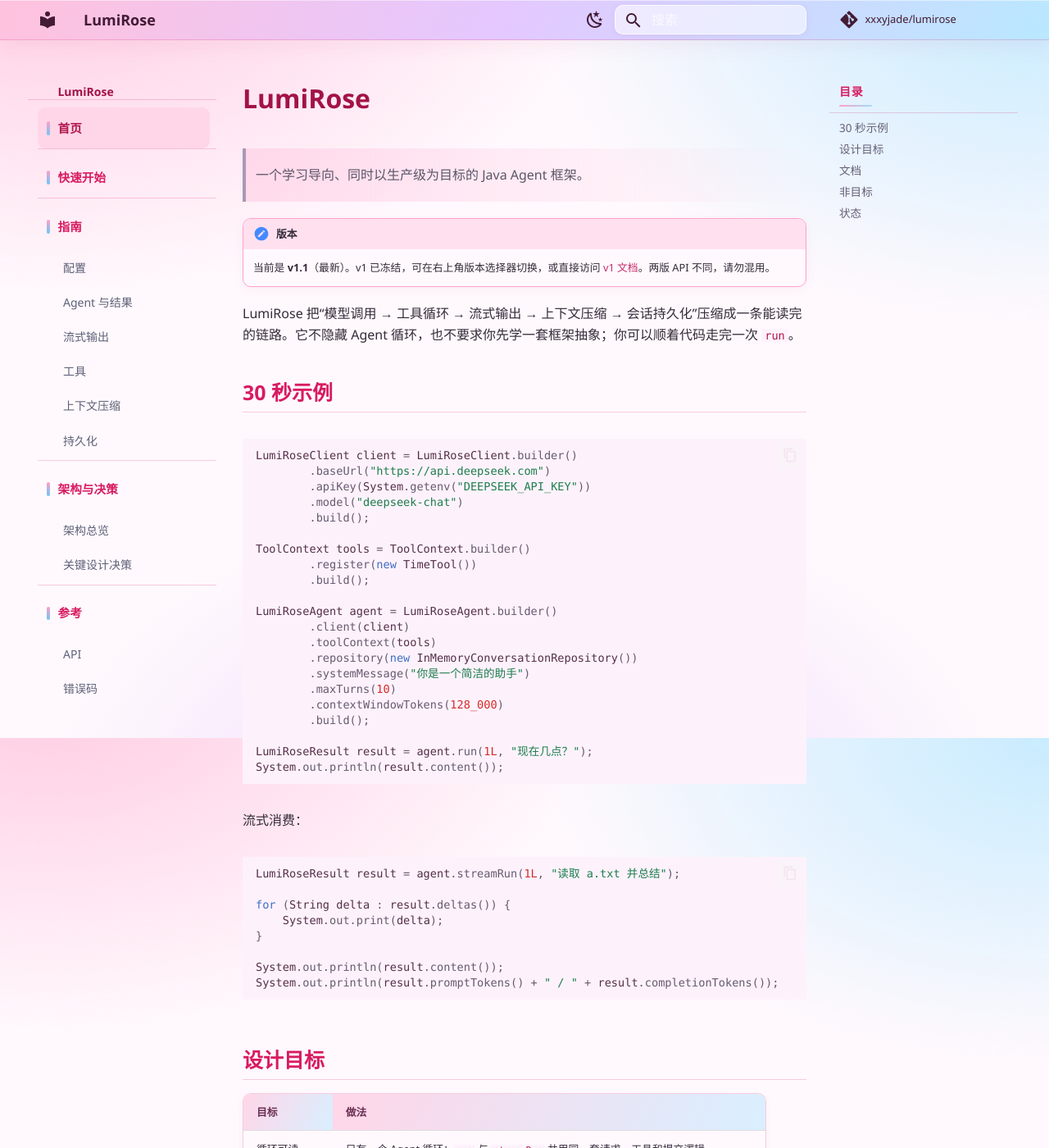
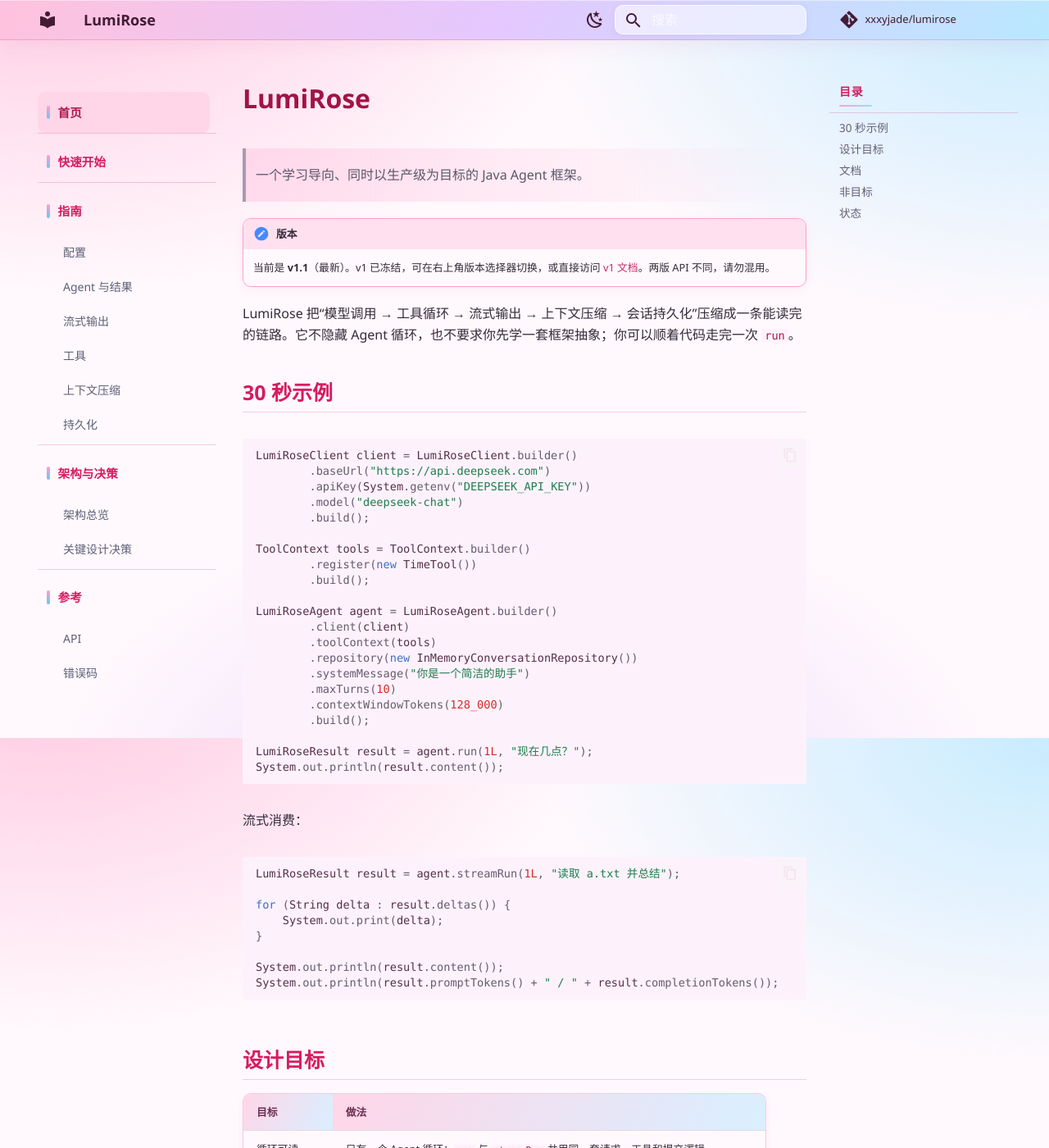
Before and after one commit to XXXYJade/lumirose, an MkDocs documentation site: the page built from docs/v1.1/index.md, in a window 1280 px wide and 1400 px high. Shown: the whole window at 82% size. Built offline with MkDocs 1.6.1 and Material for MkDocs 9.7.7, drawn with Linux system fonts in a browser that asks for light colours; comment, search, counter and statistics services are not loaded; the version menu is left out.

Commit message:
docs: simplify sidebar brand title

```diff
--- a/docs/v1.1/stylesheets/extra.css
+++ b/docs/v1.1/stylesheets/extra.css
@@ -269,9 +269,21 @@ body {
   box-shadow: none;
 }
 
+@media screen and (min-width: 76.25em) {
+  /* The header already carries the wordmark on desktop; the tiny duplicate
+     label only adds visual noise. */
+  .md-nav--primary .md-nav__title[for="__drawer"] {
+    display: none;
+  }
+}
+
 @media screen and (max-width: 76.1875em) {
   .md-nav--primary .md-nav__title[for="__drawer"] {
     padding-left: 1.22rem;
+    font-size: 1.1rem;
+    font-weight: 700;
+    line-height: 1.8;
+    letter-spacing: 0.01em;
   }
 }
 
```
